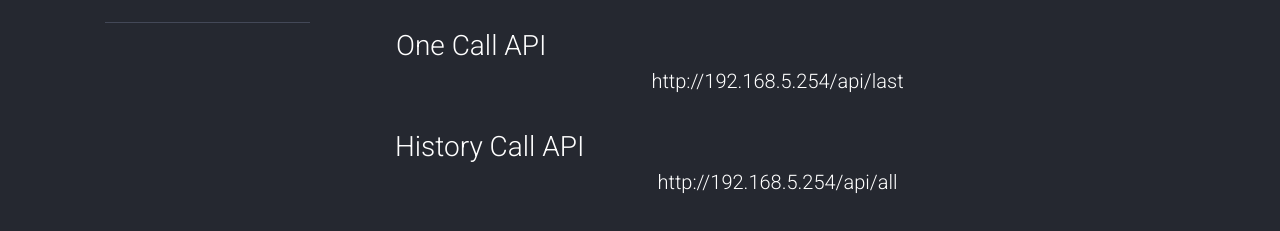
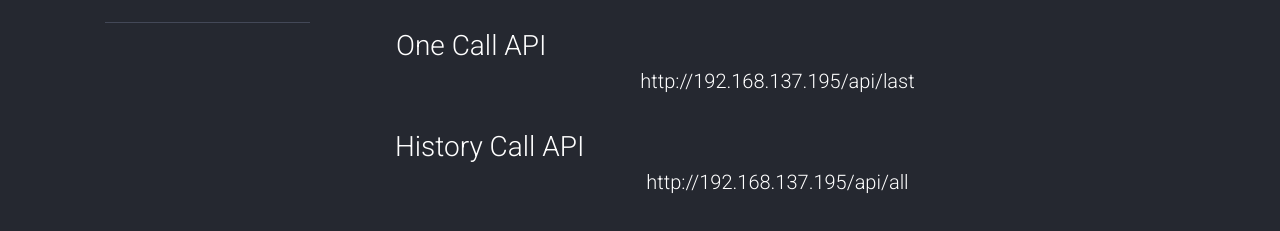
Before and after one commit to josuebecerra7/Cozy_Room_App, a website: page website_v2/views/about_api.html in a window 1280 px wide. Shown: the part 241-472 px from the top of the page. Drawn offline with nearby package versions, Linux system fonts and the light colour scheme; files that its build step writes are made by us from their sources; files whose address does not match are found by name.

Commit message:
set ip address when connected to my hotspot via wifi

```diff
--- a/website_v2/views/about_api.html
+++ b/website_v2/views/about_api.html
@@ -66,13 +66,13 @@
 				</div>
 				<div class="container p-3 my-3 border">
 					<h3>One Call API</h3>
-					<h5 align=" center ">http://192.168.5.254/api/last</h5>
+					<h5 align=" center ">http://192.168.137.195/api/last</h5>
 				</div>
 
 
 				<div class="container ">
 					<h3>History Call API</h3>
-					<h5 align=" center ">http://192.168.5.254/api/all</h5>
+					<h5 align=" center ">http://192.168.137.195/api/all</h5>
 				</div>
 
 			</div>
```
